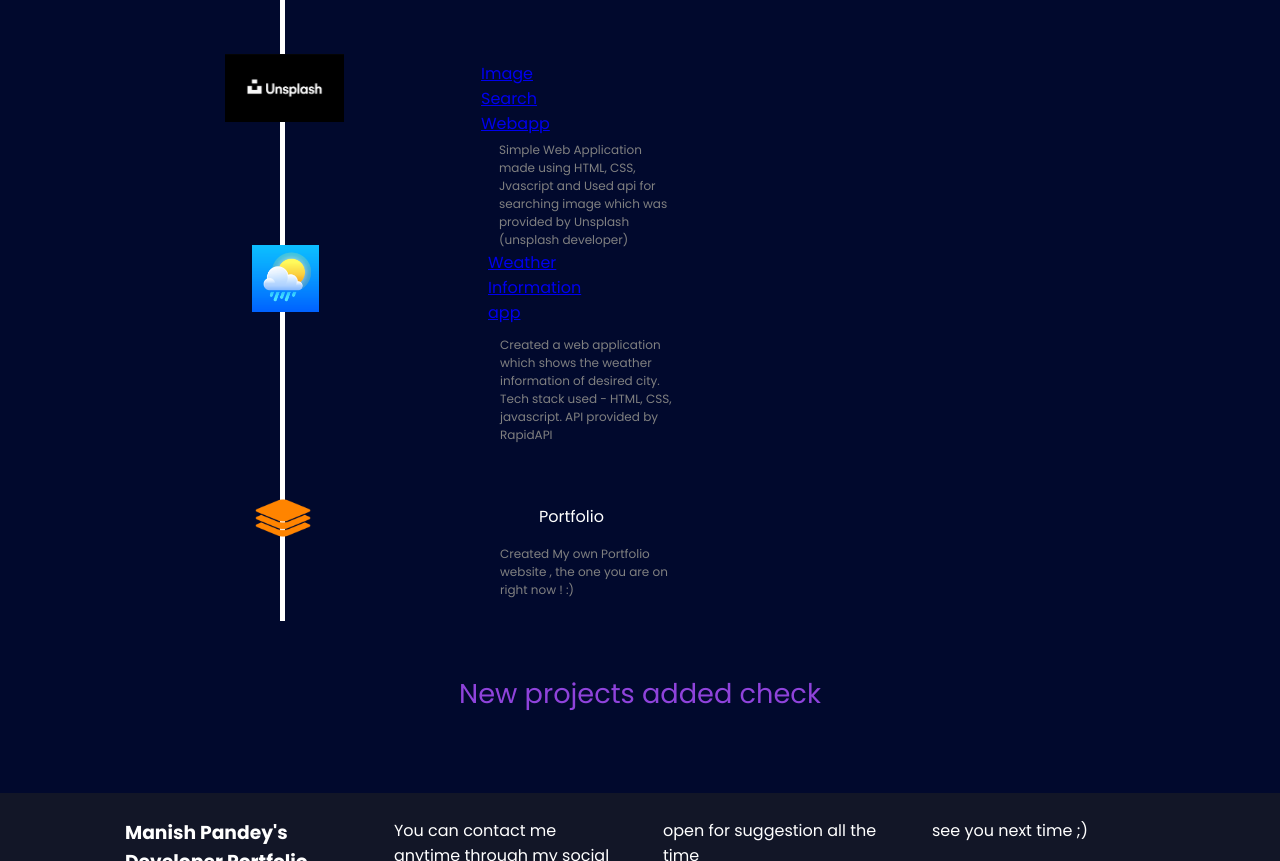
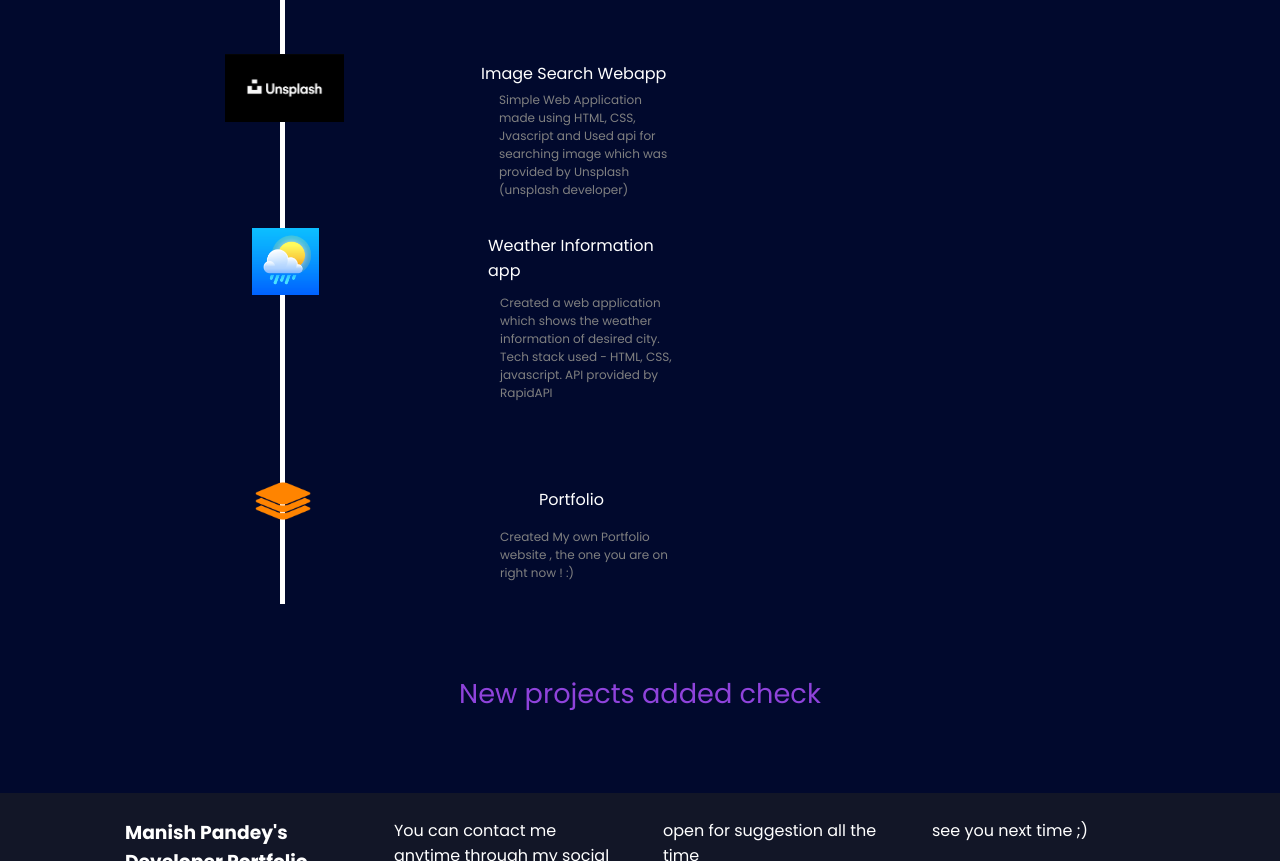
Before and after one commit to Manishpandey10/PORT, a plain HTML site: page index.html in a window 1280 px wide. Shown: the part 1532-2393 px from the top of the page. Drawn offline with nearby package versions, Linux system fonts and the light colour scheme.

Commit message:
Update index.html

```diff
--- a/index.html
+++ b/index.html
@@ -64,13 +64,13 @@
                 </div>
                 <div class="vertical">
                     <img src="logo12.jpg" alt="" class="image-two">
-                    <a class="vertical-title2" href="https://manishpandey10.github.io/ImageSearchAPP/" >Image Search Webapp </a>
+                    <div class="vertical-title2" >Image Search Webapp </div>
                     <div class="vertical-desc1">Simple Web Application made using HTML, CSS, Jvascript and Used api for
                         searching image which was provided by Unsplash (unsplash developer)</div>
                 </div>
                 <div class="vertical">
                     <img src="weather-2019-02-07.png" alt="" class="image-three">
-                    <a class="vertical-title3" href="https://portfolio-old-snowy.vercel.app/">Weather Information app </a>
+                    <div class="vertical-title3" >Weather Information app </div>
                     <div class="vertical-desc2">Created a web application which shows the weather information of desired
                         city. Tech stack used - HTML, CSS, javascript. API provided by RapidAPI</div>
                 </div>
```
